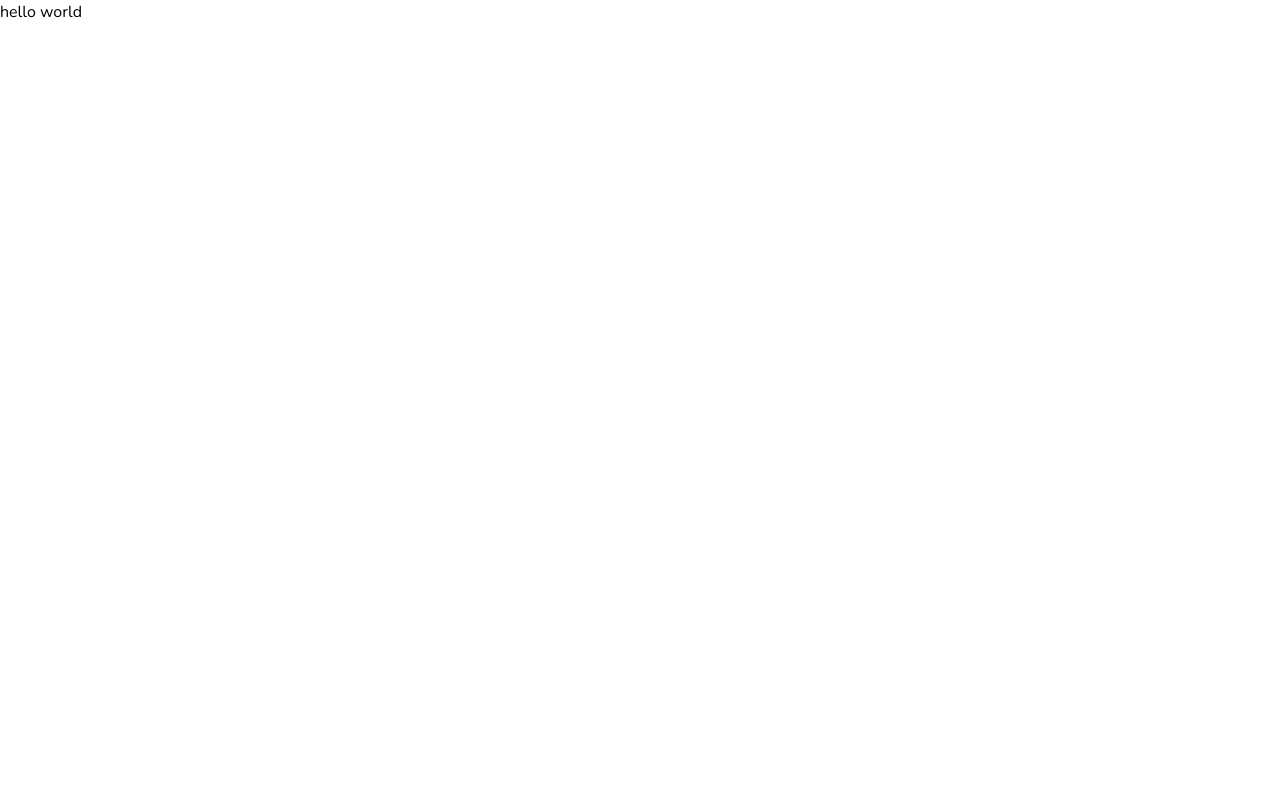
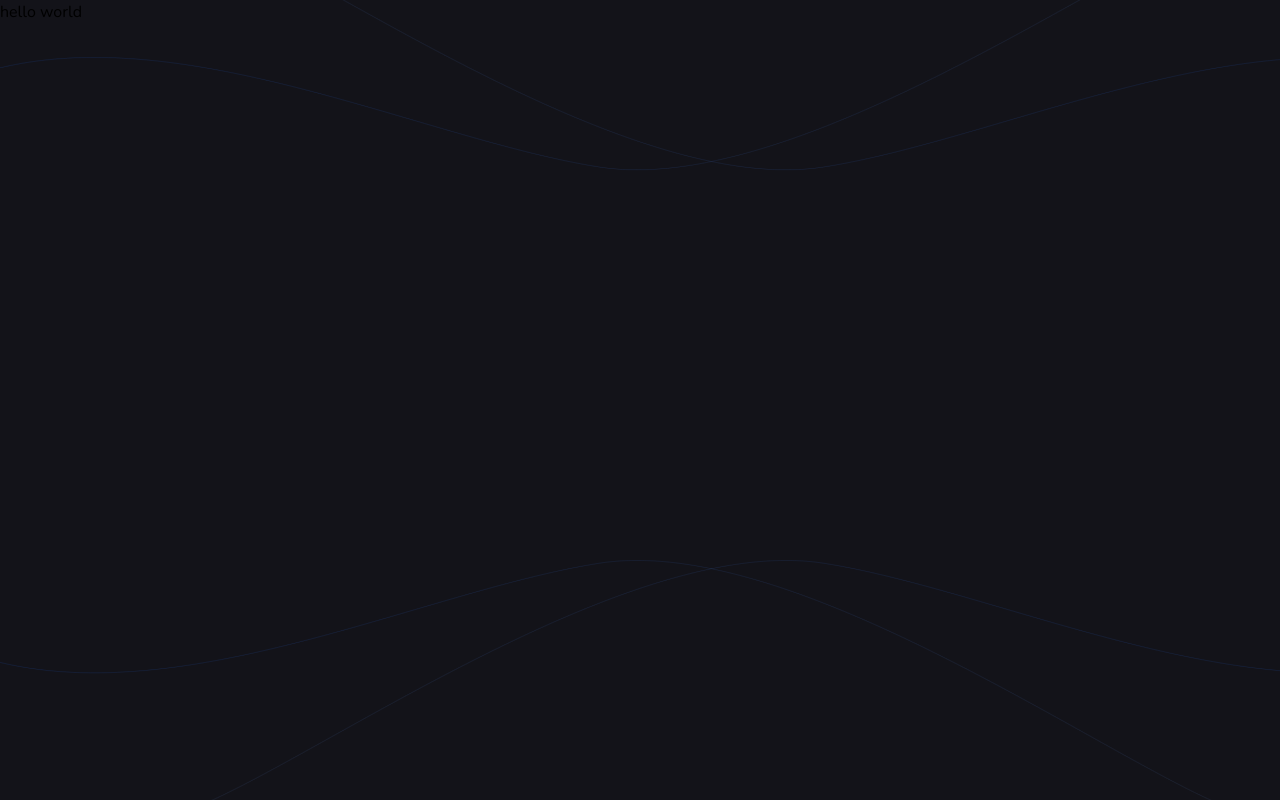
Before and after one commit to gleysonabreu/typeweather, a Next.js app: page / in a window 1280 px wide. Built offline with nearby package versions, Linux system fonts and the light colour scheme.

Commit message:
add background to layout page

```diff
--- a/src/app/layout.tsx
+++ b/src/app/layout.tsx
@@ -16,7 +16,11 @@ export default function RootLayout({
 }) {
   return (
     <html lang="en">
-      <body className={nunito.className}>{children}</body>
+      <body
+        className={`${nunito.className} bg-typeweather bg-cover w-full h-screen`}
+      >
+        {children}
+      </body>
     </html>
   );
 }
--- a/tailwind.config.ts
+++ b/tailwind.config.ts
@@ -8,6 +8,9 @@ const config: Config = {
   ],
   theme: {
     extend: {
+      backgroundImage: {
+        typeweather: 'url(/background.png)',
+      },
       colors: {
         brand: {
           blue: {
```
